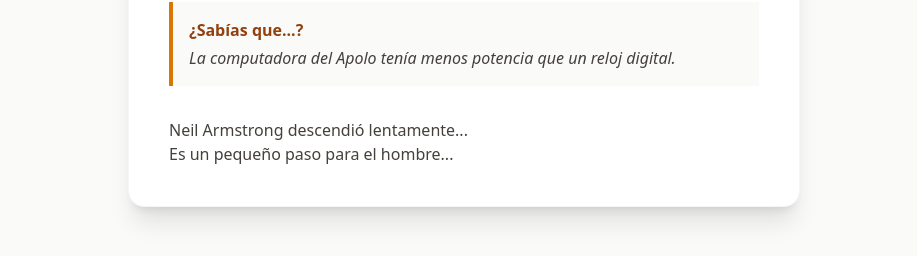
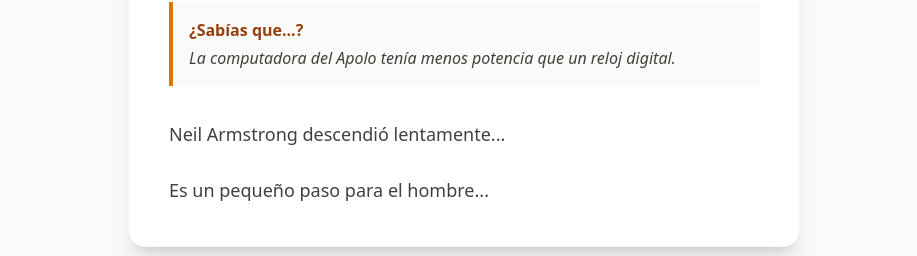
Before and after one commit to marcos-caballeronieto/project-chronos, a Next.js app: page / in a window 1280 px wide. Shown: the part 600-856 px from the top of the page, without its empty margins (176-1093 px from the left). Built offline with nearby package versions, Linux system fonts and the light colour scheme.

Commit message:
fix: dark/light mode swithc fixed in tailwind config

```diff
--- a/tailwind.config.js
+++ b/tailwind.config.js
@@ -1,10 +1,14 @@
 /** @type {import('tailwindcss').Config} */
 module.exports = {
+  darkMode: "class",
+
   content: [
     "./src/**/*.{js,ts,jsx,tsx,mdx}",
   ],
   theme: {
     extend: {},
   },
-  plugins: [],
+  plugins: [
+    require('@tailwindcss/typography'),
+  ],
 }
```
